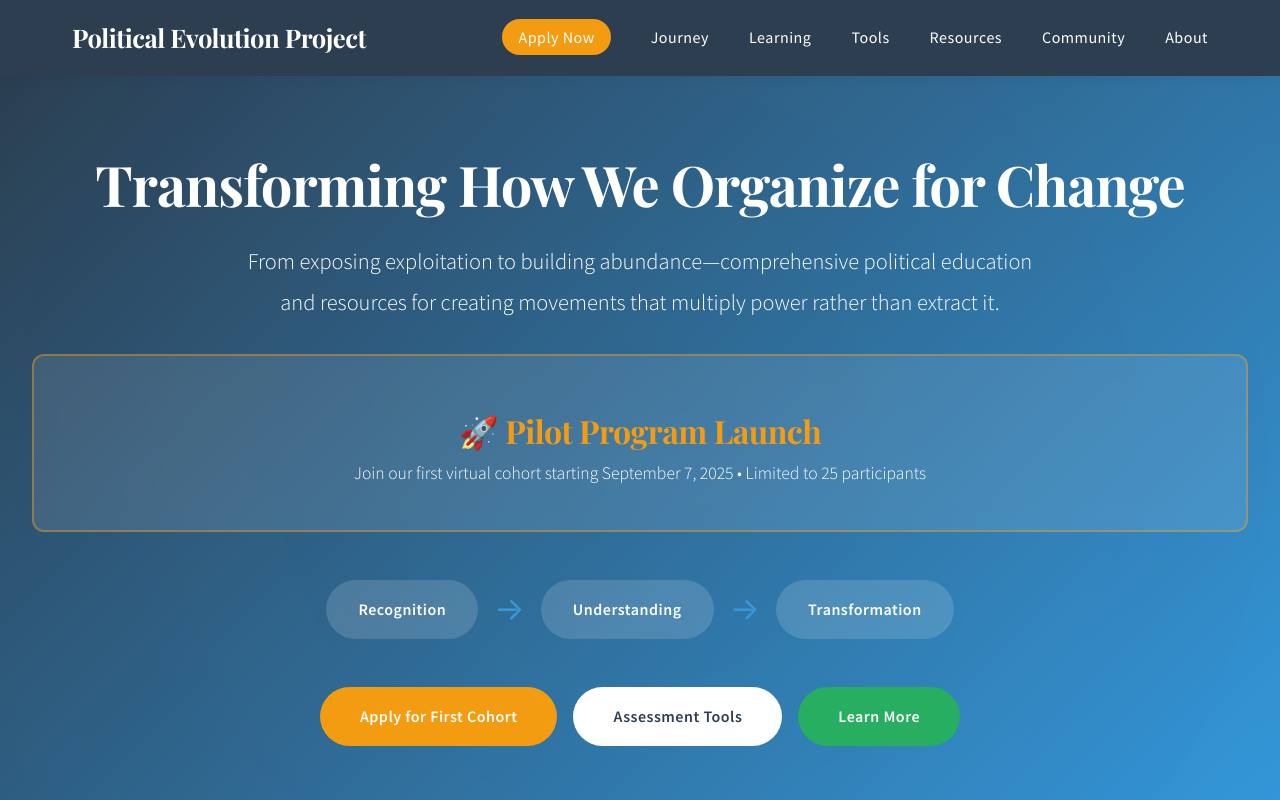
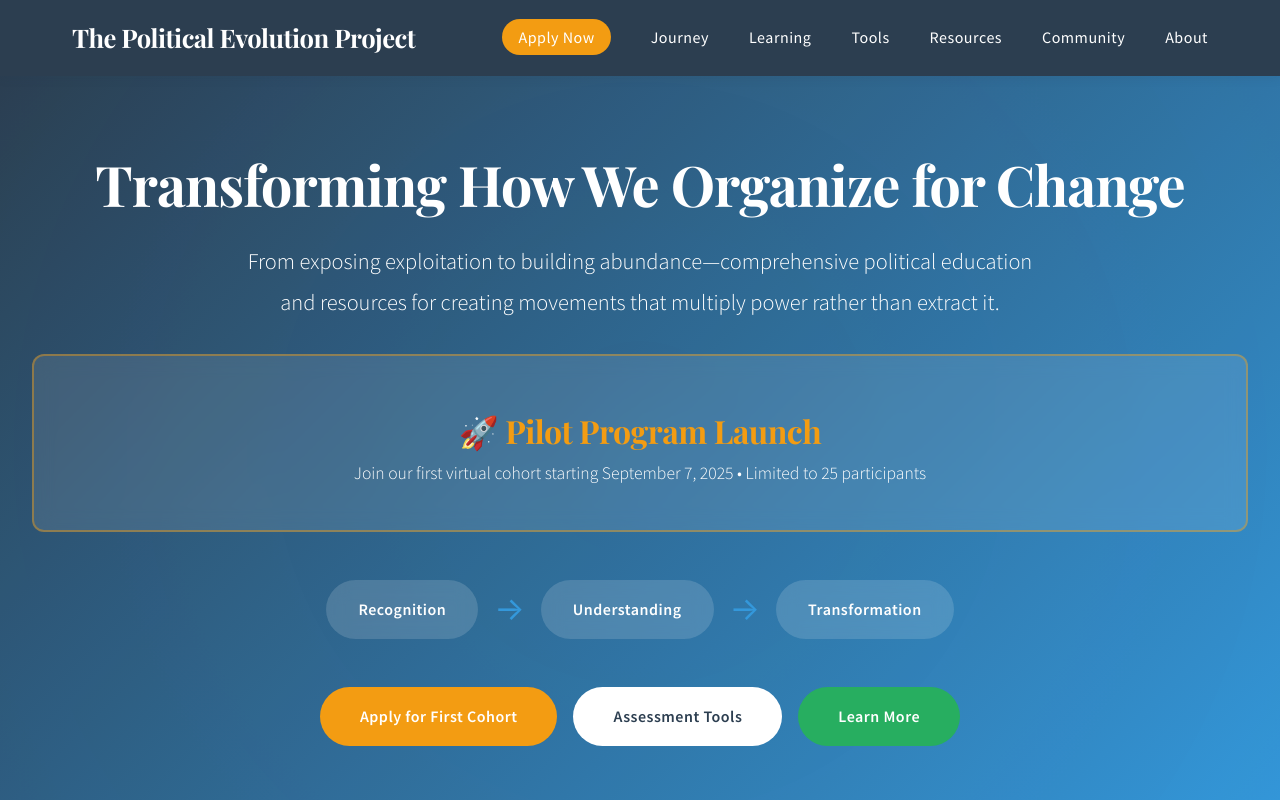
Before and after one commit to politicalevolutionproject/political-evolution-website, a plain HTML site: page index.html in a window 1280 px wide. Shown: the top 800 px of the page. Drawn offline with nearby package versions, Linux system fonts and the light colour scheme.

Commit message:
Update index.html

```diff
--- a/index.html
+++ b/index.html
@@ -763,7 +763,7 @@ footer {
 <!-- Header and Navigation -->
 <header>
 <nav>
-<div class="logo">Political Evolution Project</div>
+<div class="logo">The Political Evolution Project</div>
 <ul class="nav-links">
 <li><a href="#pilot-signup" class="apply-btn">Apply Now</a></li>
 <li><a href="#journey">Journey</a></li>
```
